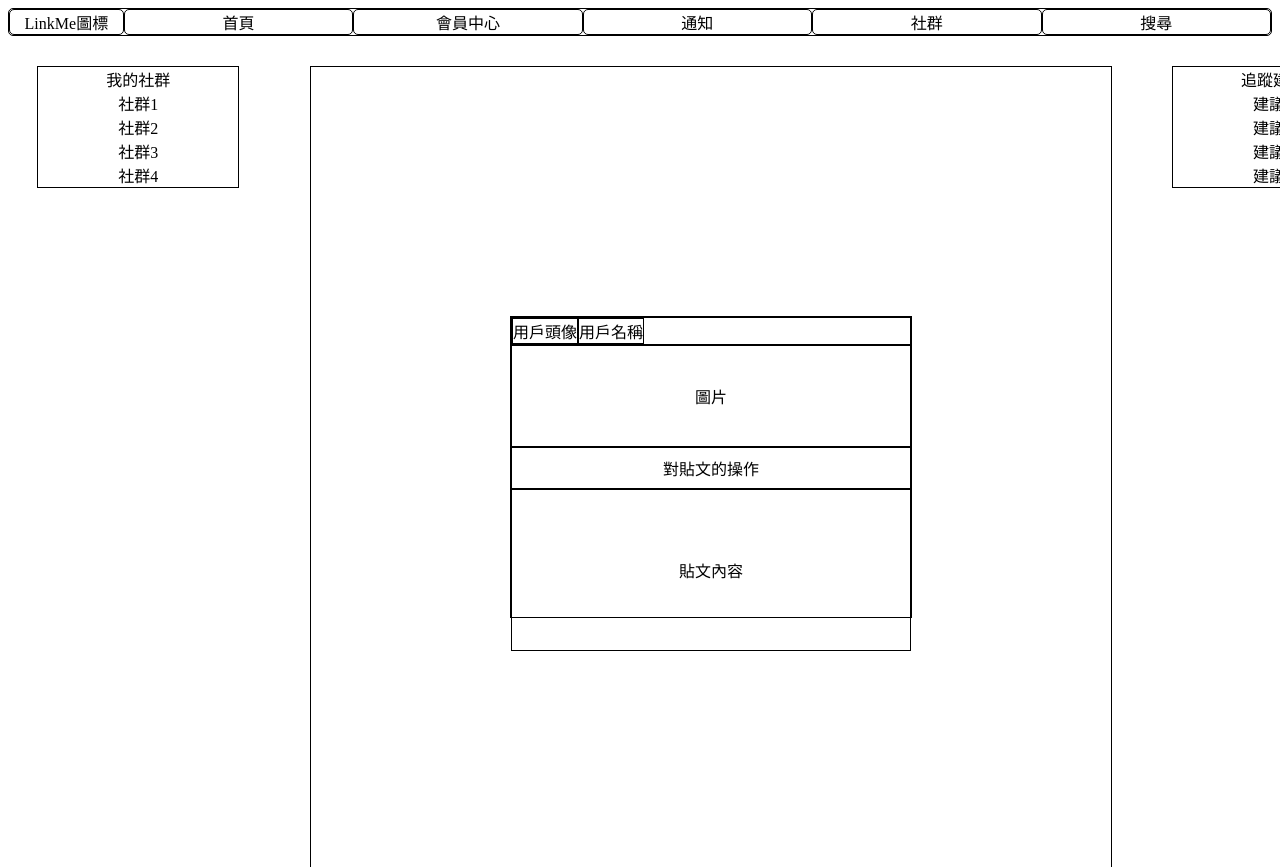
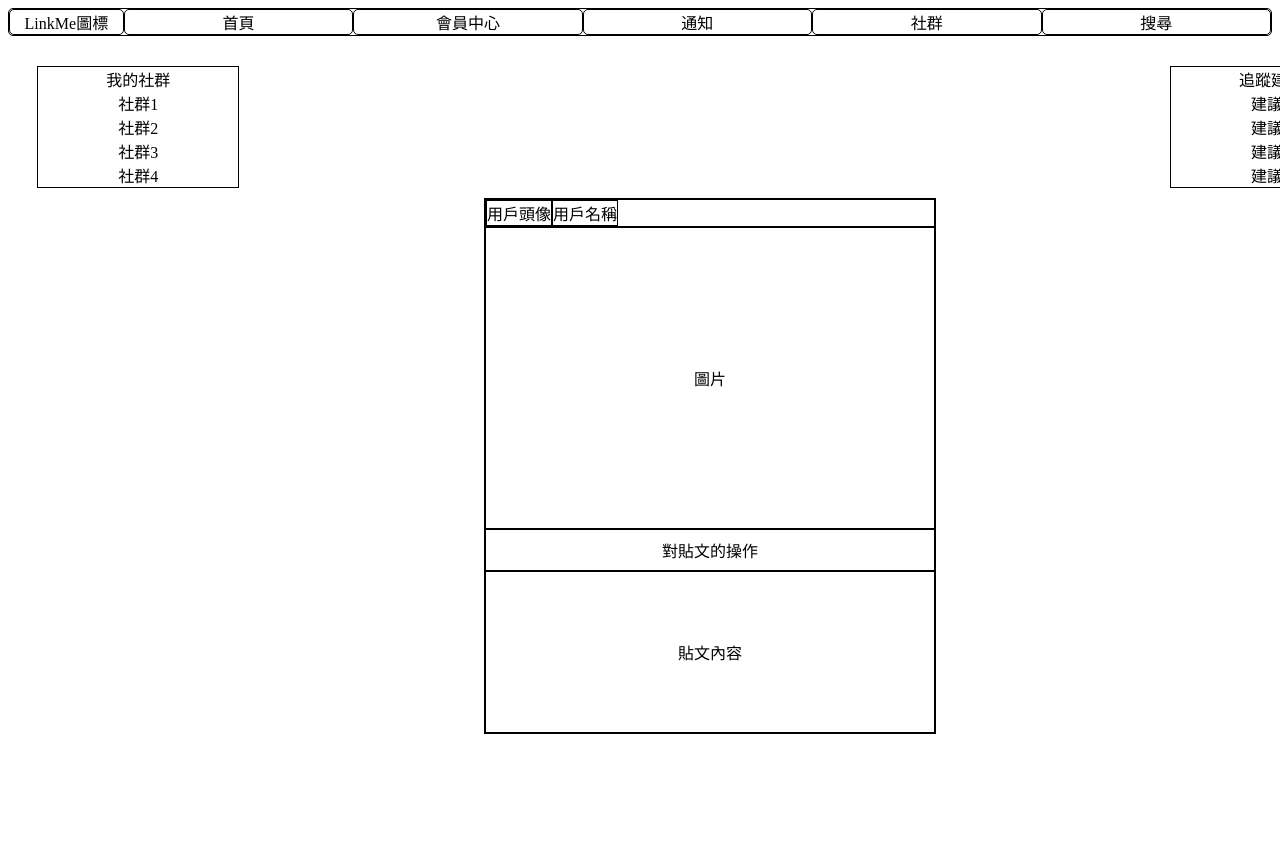
Before and after one commit to AidenEpoch/LinkMe, a plain HTML site: page static/index.html in a window 1280 px wide. Shown: the top 867 px of the page. Drawn offline with Linux system fonts and the light colour scheme.

Commit message:
對index.html作更多修正

```diff
--- a/static/index.html
+++ b/static/index.html
@@ -31,7 +31,7 @@
                     <div style="border: 1px solid;">用戶頭像</div>
                     <div style="border: 1px solid;">用戶名稱</div>
                 </div>
-                <div style="height: 100px; text-align: center; display: flex; justify-content: center; align-items: center; border: 1px solid;">圖片</div>
+                <div style="height: 300px; text-align: center; display: flex; justify-content: center; align-items: center; border: 1px solid;">圖片</div>
                 <div style="height: 40px; text-align: center; display: flex; justify-content: center; align-items: center; border: 1px solid;">對貼文的操作</div>
                 <div style="height: 160px; text-align: center; display: flex; justify-content: center; align-items: center; border: 1px solid;">貼文內容</div>
             </div>
--- a/static/indexStyle.css
+++ b/static/indexStyle.css
@@ -49,7 +49,6 @@
     justify-content: center;
     align-items: center;
     text-align: center;
-    border: solid 1px;
     width: 800px;
     height: 800px;
 }
@@ -63,9 +62,9 @@
 
 
 .postContent{
-    width: 400px;
+    width: 450px;
     border: solid 1px;
-    height: 300px;
+    height: auto;
 }
 
 .postFirstLine{
```
